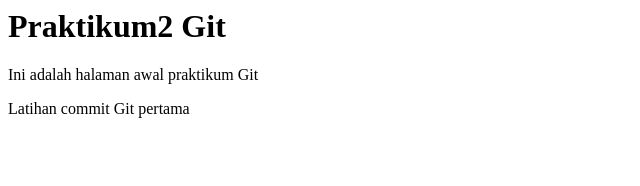
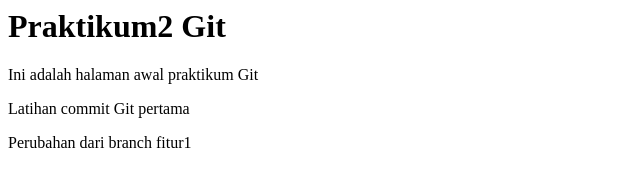
Before and after one commit to AKBARNGILBRANT/praktikum2-devops, a plain HTML site: page index.html in a window 1280 px wide. Shown: the whole page, without its empty margins (0-640 px from the left). Drawn offline with Linux system fonts and the light colour scheme.

Commit message:
Menambahkan perubahan pada branch fitur1

```diff
--- a/index.html
+++ b/index.html
@@ -1,3 +1,4 @@
 <h1>Praktikum2 Git</h1>
 <p>Ini adalah halaman awal praktikum Git</p>
 <p>Latihan commit Git pertama</p>
+<p>Perubahan dari branch fitur1</p>
```
